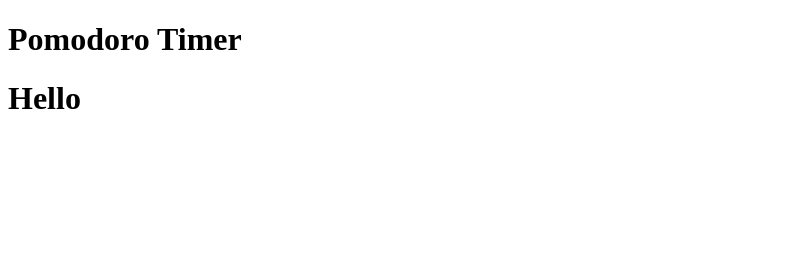
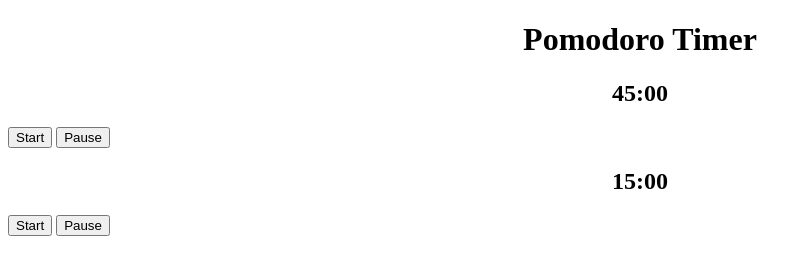
Before and after one commit to nbkurian11/pomodoro, a plain HTML site: page index.html in a window 1280 px wide. Shown: the whole page, without its empty margins (0-812 px from the left). Drawn offline with Linux system fonts and the light colour scheme.

Commit message:
basic set up

```diff
--- a/index.html
+++ b/index.html
@@ -4,10 +4,23 @@
     <meta charset="UTF-8">
     <meta name="viewport" content="width=device-width, initial-scale=1.0">
     <title>Pomodoro Timer</title>
-
+    <link rel="stylesheet" href="style.css">
 </head>
 <body>
     <h1>Pomodoro Timer</h1>
-    <h1>Hello</h1>
+    <!--Need to be able to set the amount of time (for future development) -->
+    <div class = "focus">
+    <h2>45:00</h2>
+    <!--Need to make a start and pause button -->
+    <button type="Start">Start</button>
+    <button type="Pause">Pause</button>
+    </div>
+    <div class = "break">
+    <h2>15:00</h2>
+    <!--Need to make a start and pause button -->
+    <button type="Start">Start</button>
+    <button type="Pause">Pause</button>
+    </div>
+    <script src="script.js"></script>
 </body>
 </html>
--- a/style.css
+++ b/style.css
@@ -0,0 +1,8 @@
+h1 {
+    text-align: center;
+
+}
+
+h2 {
+    text-align: center;
+}
```
Also changed, not shown: script.js (added).
